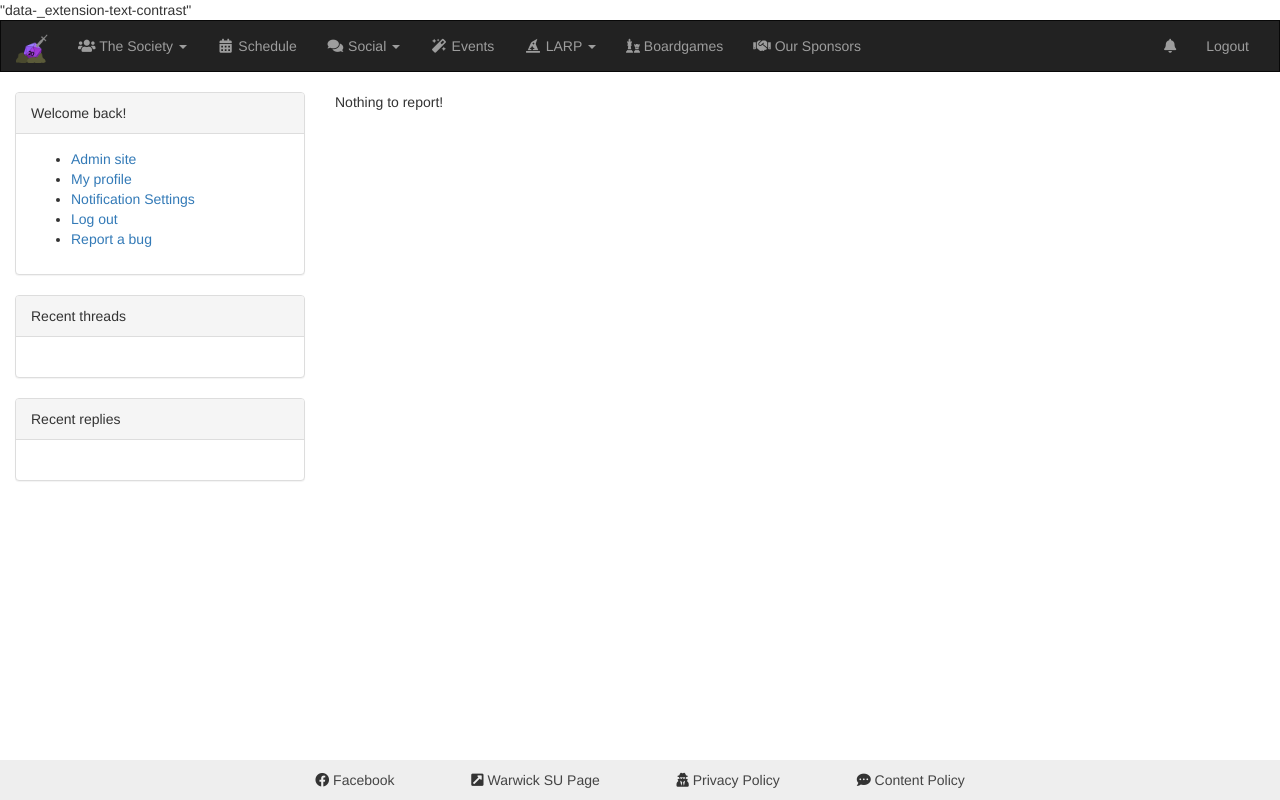
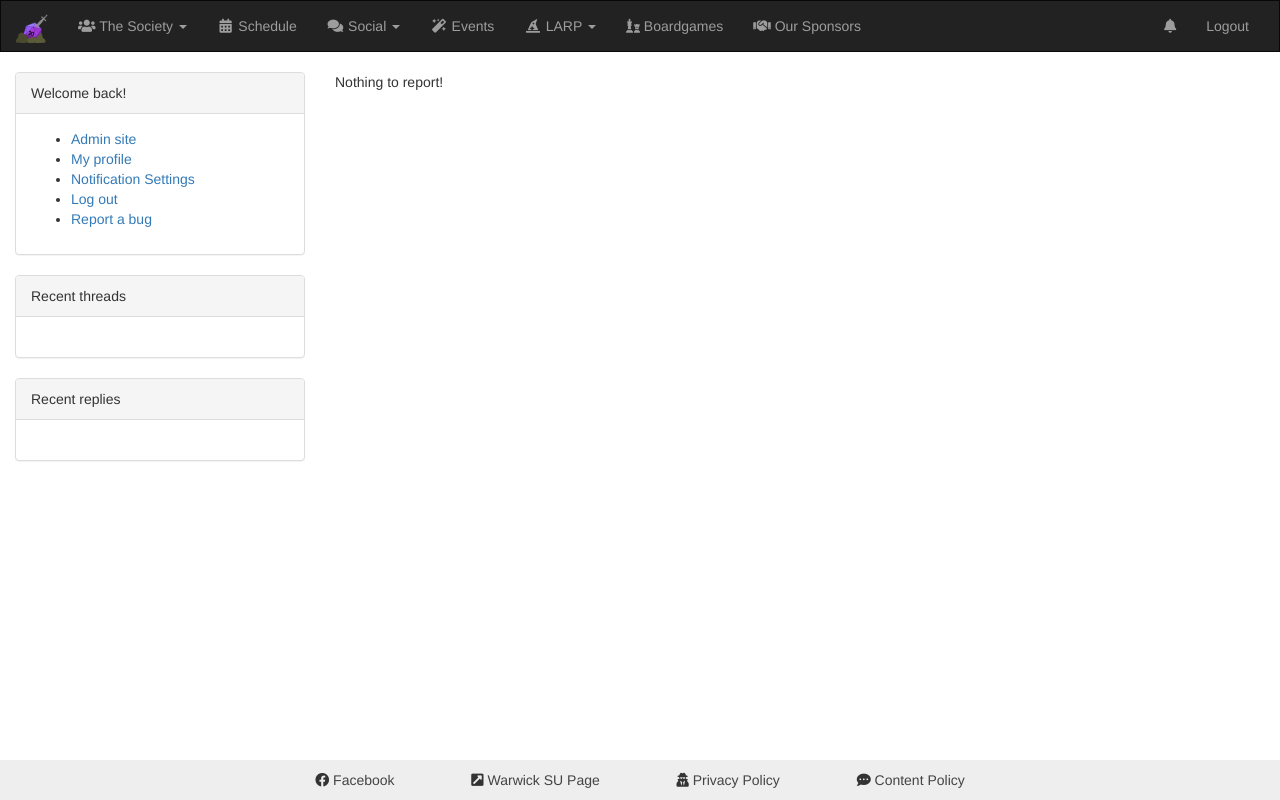
Before and after one commit to the-Bruce/tgrsite, a Django app: page /bugs/ in a window 1280 px wide. Run offline with Django 3.2, Linux system fonts and the light colour scheme; the visitor is signed in with stand-in values (Sample User, id 1); data that the repository does not hold is empty; some libraries are stand-ins or nearby versions.

Commit message:
Remove middle click pasting junk into a template

```diff
--- a/tgrsite/templates/tgrsite/addnavbar.html
+++ b/tgrsite/templates/tgrsite/addnavbar.html
@@ -22,7 +22,6 @@ This defines the navbar and the extra scripts.
     <script src="https://code.jquery.com/jquery-3.1.1.min.js"></script>
 
     <script src="https://maxcdn.bootstrapcdn.com/bootstrap/3.3.7/js/bootstrap.min.js"></script>
-"data-_extension-text-contrast"
     <script src="{% static 'bootstrap3-typeahead.js' %}"></script>
 
     {% comment font icons library %}{% endcomment %}
```
